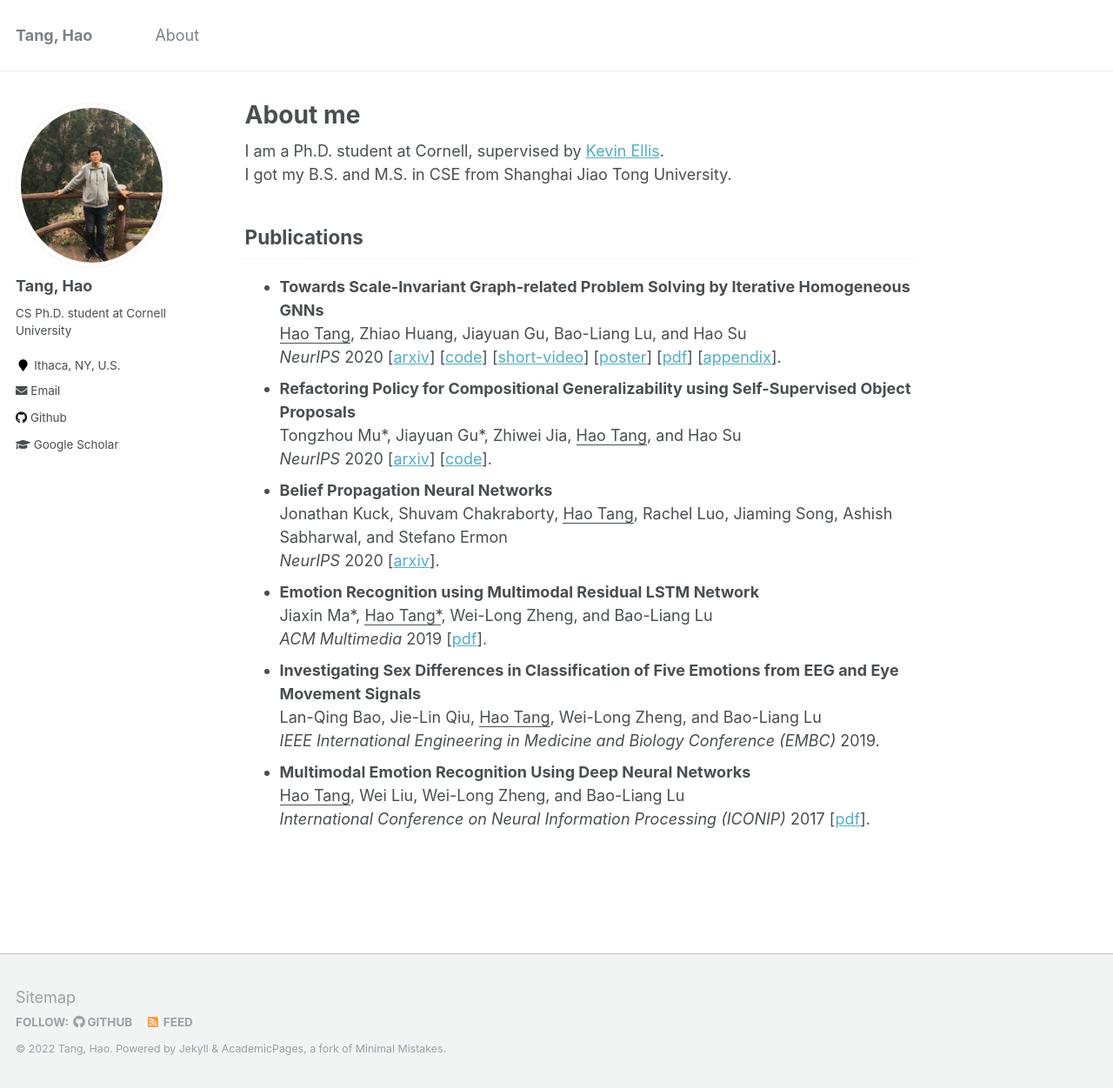
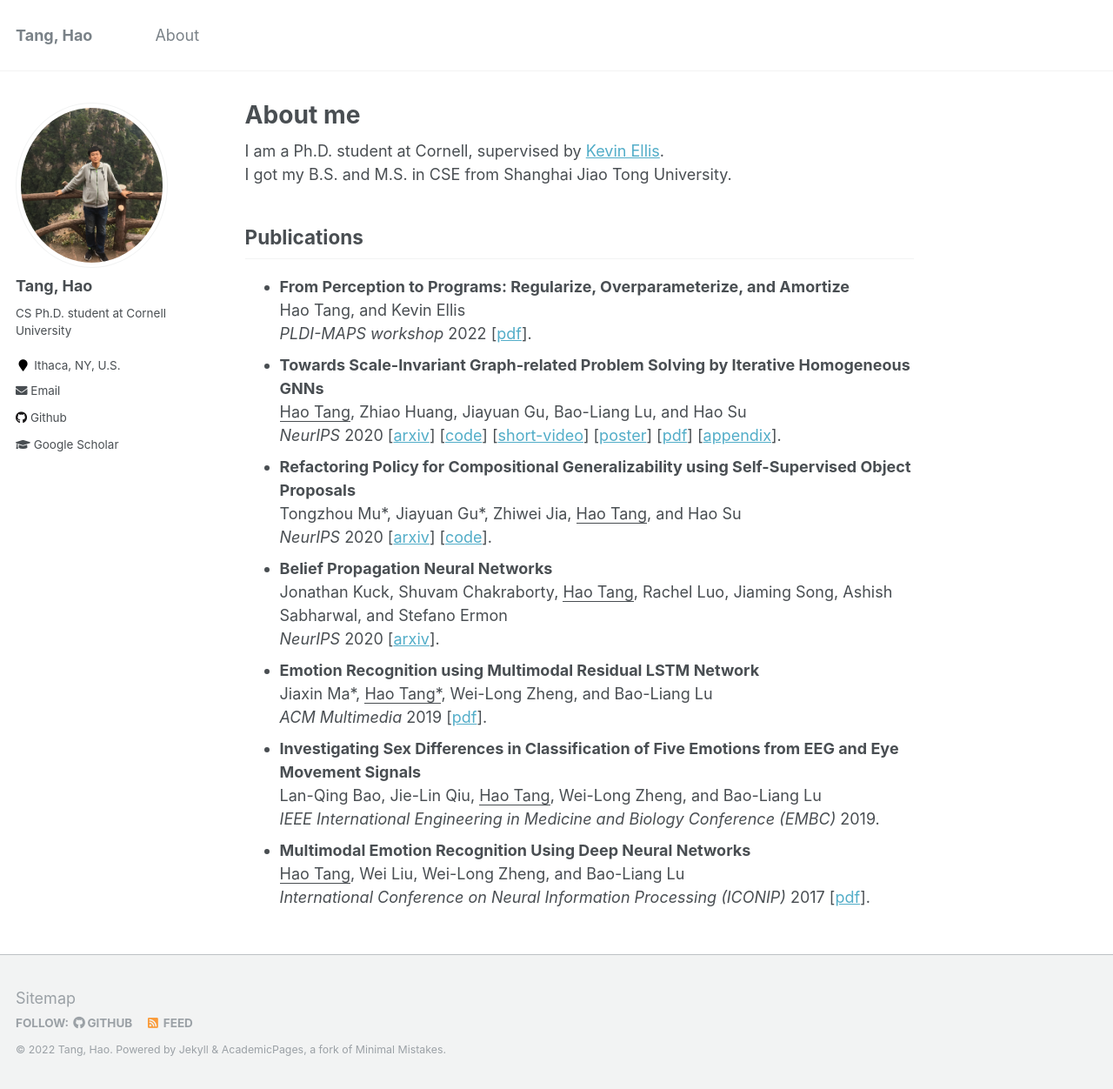
Before and after one commit to haotang1995/haotang1995.github.io, a Jekyll site: the page built from _pages/about.md, in a window 1280 px wide and 1252 px high. Shown: the whole window at 87% size. Built offline with Jekyll 4.4.1, drawn with Linux system fonts in a browser that asks for light colours; a script that is not in the unit is left out.

Commit message:
Update about.md
Add ROAP paper

```diff
--- a/_pages/about.md
+++ b/_pages/about.md
@@ -12,6 +12,9 @@ I am a Ph.D. student at Cornell, supervised by [Kevin Ellis](https://www.cs.corn
 I got my B.S. and M.S. in CSE from Shanghai Jiao Tong University.
 
 ## Publications
+* **From Perception to Programs: Regularize, Overparameterize, and Amortize**\\
+  Hao Tang, and Kevin Ellis\\
+  *PLDI-MAPS workshop* 2022 [[pdf](https://haotang1995.github.io/files/PLDI_MAPS_2022.pdf)].
 * **Towards Scale-Invariant Graph-related Problem Solving by Iterative Homogeneous GNNs** \\
   <ins>Hao Tang</ins>, Zhiao Huang, Jiayuan Gu, Bao-Liang Lu, and Hao Su\\
   *NeurIPS* 2020 [[arxiv](https://arxiv.org/abs/2010.13547)] [[code](https://github.com/haotang1995/IterGNN)] [[short-video](https://youtu.be/--r3HIGco6Q)] [[poster](files/IterHomoGNN_poster.pdf)] [[pdf](https://haotang1995.github.io/files/IterHomoGNN.pdf)]  [[appendix](https://haotang1995.github.io/files/IterHomoGNN_supplementary.pdf)].
```
